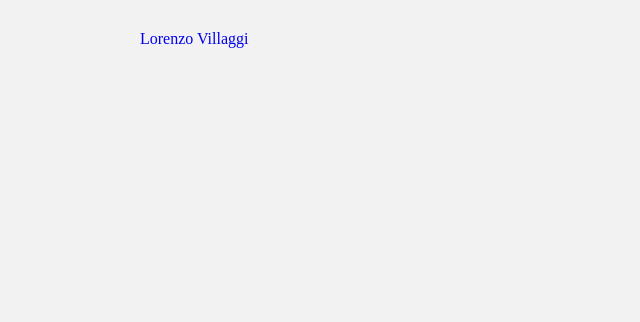
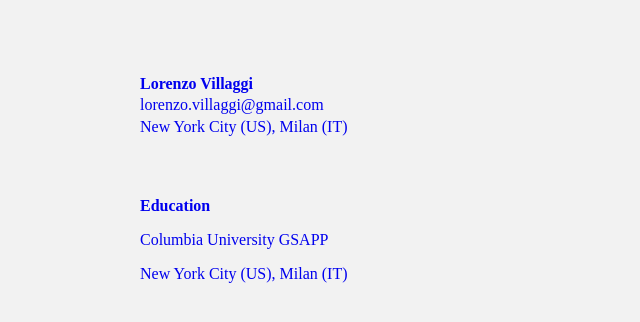
Before and after one commit to lovill/lv_sito, a plain HTML site: page cv/index.html in a window 1280 px wide. Shown: the whole page, without its empty margins (0-640 px from the left). Drawn offline with Linux system fonts and the light colour scheme.

Commit message:
resume dev

```diff
--- a/css/index_style.css
+++ b/css/index_style.css
@@ -1,5 +1,5 @@
 body{
-	background-color: #F2F2F2;
+	background-color: #	;
 }
 
 .titles{
--- a/cv/css/resume_style.css
+++ b/cv/css/resume_style.css
@@ -3,11 +3,27 @@ body{
 }
 
 #main {
-	margin-top: 30px;
-	padding-top: 0px;
+	margin-top: 60px;
+	padding-top: 5px;
 	width: 1000px;
 	margin-left: auto ;
   	margin-right: auto ;
   	font-family: 'Quattrocento', serif;
   	color: 	#0000EE;
   }
+
+#header_section{
+	line-height: 4pt;
+}
+
+#header_name{
+	font-weight: bold;
+}
+
+.section_title{
+	font-weight: bold;
+}
+
+#body{
+	font-weight: normal;
+}
--- a/cv/index.html
+++ b/cv/index.html
@@ -14,10 +14,20 @@
 <div id="main">
 
 	<div id="header_section">
-		<p> Lorenzo Villaggi
-		</p>
+		<p id="header_name">Lorenzo Villaggi</p>
+		<p>lorenzo.villaggi@gmail.com</p>
+		<p>New York City (US), Milan (IT)</p>
+	</div>
 
+	<br></br>
+
+	<div id="education">
+		<p class = "section_title" >Education</p>
+		<p class = "body">
+			Columbia University GSAPP</p>
+		<p>New York City (US), Milan (IT)</p>
 	</div>
+
 
 </div>
 
```
